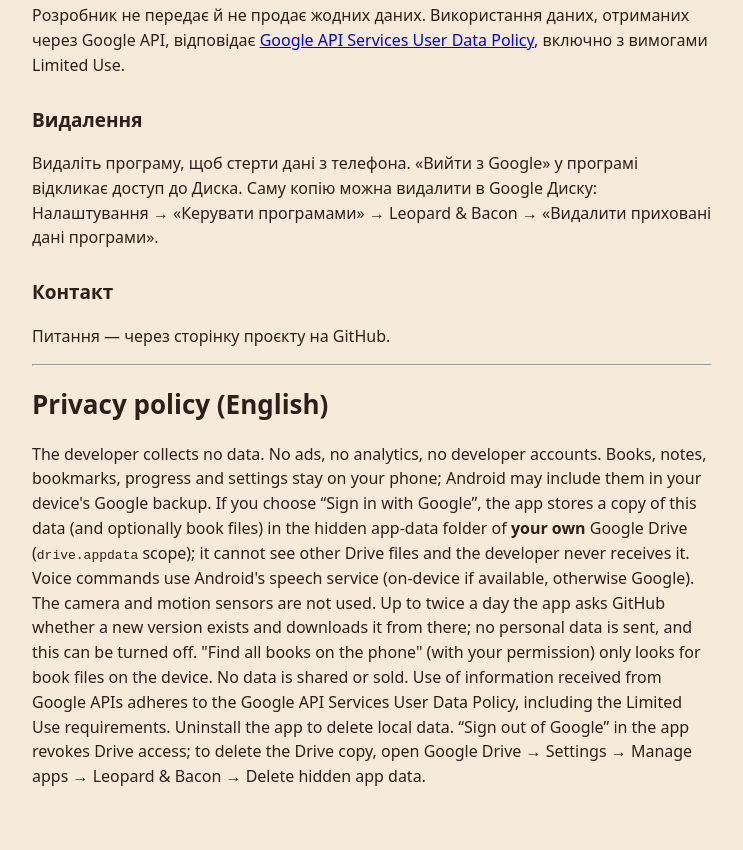
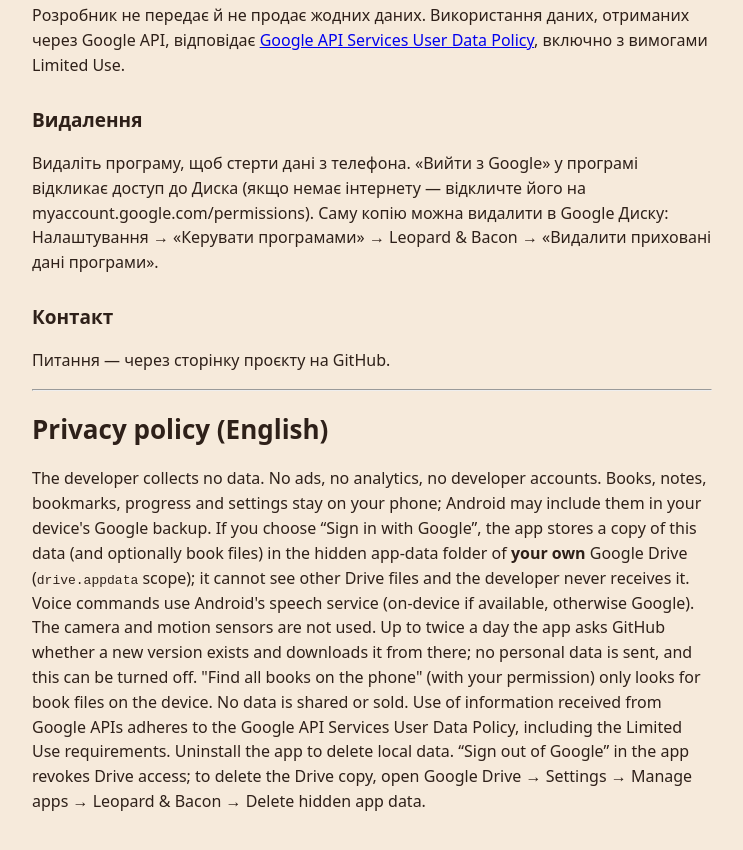
Before and after one commit to EvheniyZl/leopard-bacon, a plain HTML site: page privacy.html in a window 1280 px wide. Shown: the part 901-1751 px from the top of the page, without its empty margins (268-1011 px from the left). Before the commit the page ends 1730 px from the top, so only its background shows below. Drawn offline with Linux system fonts and the light colour scheme.

Commit message:
Privacy: sign-out revoke note

```diff
--- a/privacy.html
+++ b/privacy.html
@@ -15,7 +15,7 @@
 <h2>Передача третім особам</h2>
 <p>Розробник не передає й не продає жодних даних. Використання даних, отриманих через Google API, відповідає <a href="https://developers.google.com/terms/api-services-user-data-policy">Google API Services User Data Policy</a>, включно з вимогами Limited Use.</p>
 <h2>Видалення</h2>
-<p>Видаліть програму, щоб стерти дані з телефона. «Вийти з Google» у програмі відкликає доступ до Диска. Саму копію можна видалити в Google Диску: Налаштування → «Керувати програмами» → Leopard &amp; Bacon → «Видалити приховані дані програми».</p>
+<p>Видаліть програму, щоб стерти дані з телефона. «Вийти з Google» у програмі відкликає доступ до Диска (якщо немає інтернету — відкличте його на myaccount.google.com/permissions). Саму копію можна видалити в Google Диску: Налаштування → «Керувати програмами» → Leopard &amp; Bacon → «Видалити приховані дані програми».</p>
 <h2>Контакт</h2>
 <p>Питання — через сторінку проєкту на GitHub.</p>
 <hr>
```
